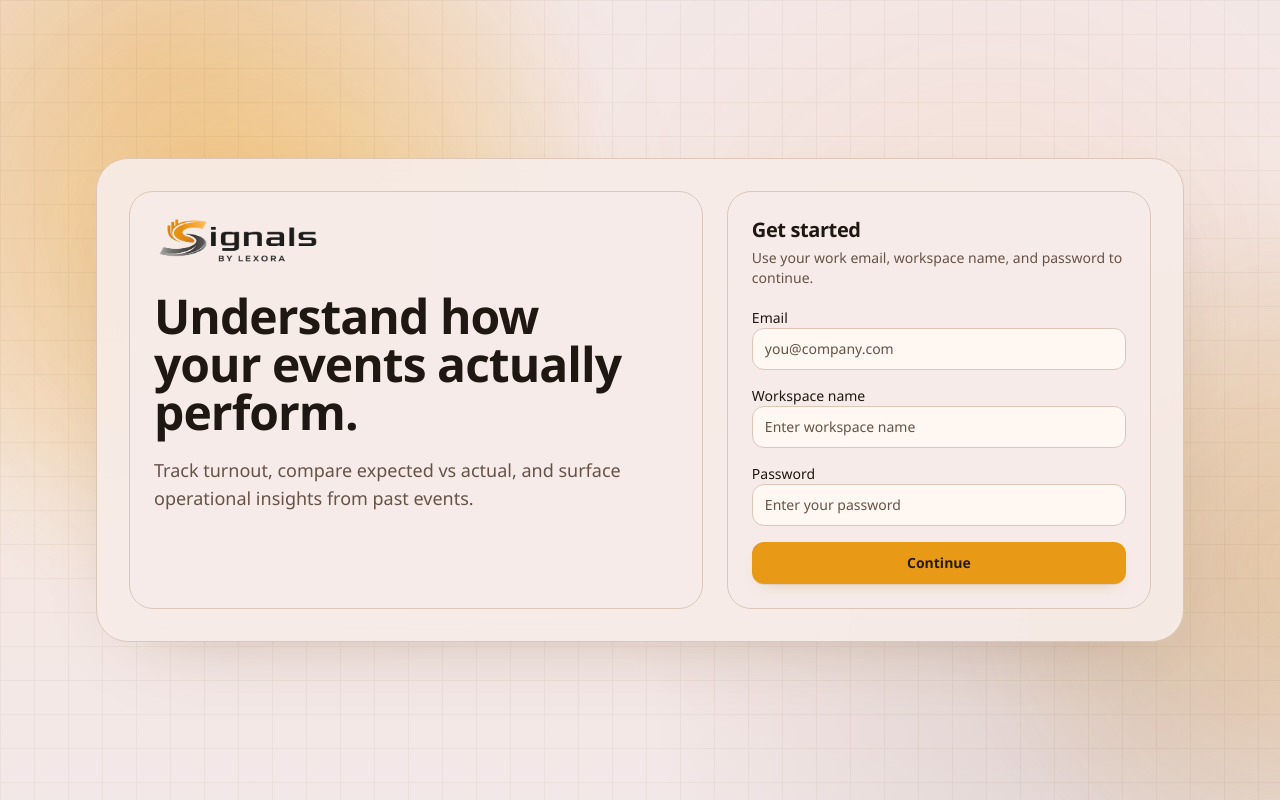
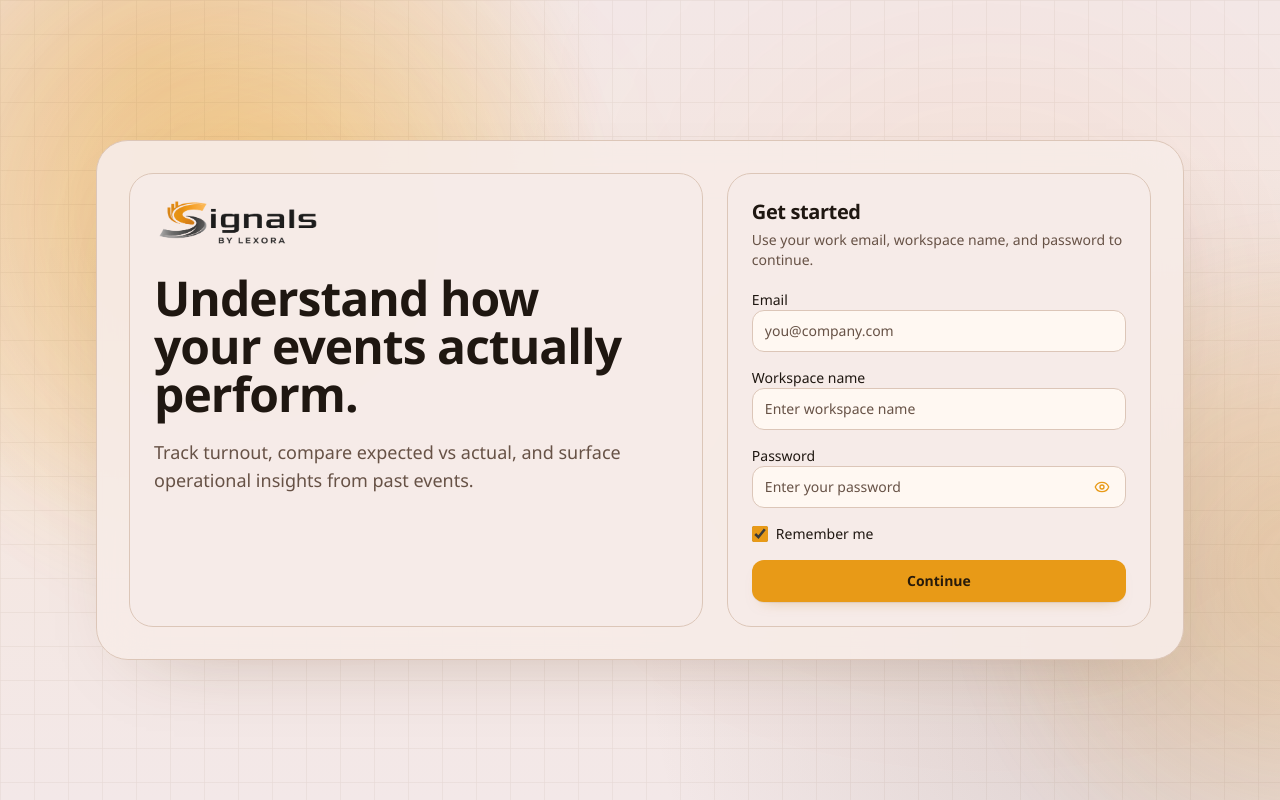
Before and after one commit to alecxismarie/arena, a Next.js app: page / in a window 1280 px wide. Built offline with nearby package versions, Linux system fonts and the light colour scheme; no server answers.

Commit message:
feat(auth-ui): add password eye toggle and remember-me session behavior

```diff
--- a/src/components/onboarding/onboarding-form.tsx
+++ b/src/components/onboarding/onboarding-form.tsx
@@ -1,6 +1,7 @@
 "use client";
 
 import { startOnboardingClientAction } from "@/app/actions/auth-actions";
+import { Eye, EyeOff } from "lucide-react";
 import { useRouter } from "next/navigation";
 import { FormEvent, useEffect, useRef, useState } from "react";
 
@@ -31,6 +32,7 @@ function getErrorMessage(error: unknown) {
 
 export function OnboardingForm() {
   const router = useRouter();
+  const [showPassword, setShowPassword] = useState(false);
   const [isSubmitting, setIsSubmitting] = useState(false);
   const [actualProgress, setActualProgress] = useState(0);
   const [displayProgress, setDisplayProgress] = useState(0);
@@ -209,15 +211,40 @@ export function OnboardingForm() {
 
           <label className="block space-y-1.5 text-sm">
             <span className="font-medium text-foreground">Password</span>
+            <div className="relative">
+              <input
+                type={showPassword ? "text" : "password"}
+                name="password"
+                placeholder="Enter your password"
+                autoComplete="current-password"
+                minLength={8}
+                required
+                className="w-full rounded-xl border border-border bg-card px-3 py-2.5 pr-11 text-foreground outline-none transition placeholder:text-muted-foreground focus:border-accent/70 focus:ring-2 focus:ring-accent/20"
+              />
+              <button
+                type="button"
+                onClick={() => setShowPassword((current) => !current)}
+                aria-label={showPassword ? "Hide password" : "Show password"}
+                className="absolute right-2 top-1/2 inline-flex h-8 w-8 -translate-y-1/2 items-center justify-center rounded-md text-accent transition hover:bg-accent/10"
+              >
+                {showPassword ? (
+                  <EyeOff className="h-4 w-4" aria-hidden />
+                ) : (
+                  <Eye className="h-4 w-4" aria-hidden />
+                )}
+              </button>
+            </div>
+          </label>
+
+          <label className="inline-flex cursor-pointer items-center gap-2 text-sm">
             <input
-              type="password"
-              name="password"
-              placeholder="Enter your password"
-              autoComplete="current-password"
-              minLength={8}
-              required
-              className="w-full rounded-xl border border-border bg-card px-3 py-2.5 text-foreground outline-none transition placeholder:text-muted-foreground focus:border-accent/70 focus:ring-2 focus:ring-accent/20"
+              type="checkbox"
+              name="remember_me"
+              value="1"
+              defaultChecked
+              className="h-4 w-4 accent-accent"
             />
+            <span className="font-medium text-foreground">Remember me</span>
           </label>
 
           {errorMessage ? (
--- a/src/lib/auth.ts
+++ b/src/lib/auth.ts
@@ -6,7 +6,10 @@ import { prisma } from "@/lib/prisma";
 
 const SESSION_COOKIE_NAME = "signals_session";
 const IDENTITY_COOKIE_NAME = "signals_identity";
-const SESSION_MAX_AGE_SECONDS = 60 * 60 * 24 * 30;
+const REMEMBER_PREFERENCE_COOKIE_NAME = "signals_remember_me";
+const SESSION_PERSISTENT_MAX_AGE_SECONDS = 60 * 60 * 24 * 30;
+const SESSION_NON_PERSISTENT_MAX_AGE_SECONDS = 60 * 60 * 24;
+const REMEMBER_PREFERENCE_MAX_AGE_SECONDS = 60 * 15;
 
 const cookieOptions = {
   httpOnly: true,
@@ -120,7 +123,7 @@ export async function setIdentityCookie(userId: string) {
   const cookieStore = await cookies();
   cookieStore.set(IDENTITY_COOKIE_NAME, userId, {
     ...cookieOptions,
-    maxAge: SESSION_MAX_AGE_SECONDS,
+    maxAge: SESSION_PERSISTENT_MAX_AGE_SECONDS,
   });
 }
 
@@ -140,11 +143,38 @@ export async function clearSessionCookie() {
   });
 }
 
+export async function setRememberPreferenceCookie(rememberMe: boolean) {
+  const cookieStore = await cookies();
+  cookieStore.set(REMEMBER_PREFERENCE_COOKIE_NAME, rememberMe ? "1" : "0", {
+    ...cookieOptions,
+    maxAge: REMEMBER_PREFERENCE_MAX_AGE_SECONDS,
+  });
+}
+
+export async function consumeRememberPreferenceCookie() {
+  const cookieStore = await cookies();
+  const rawValue = cookieStore.get(REMEMBER_PREFERENCE_COOKIE_NAME)?.value?.trim();
+
+  cookieStore.set(REMEMBER_PREFERENCE_COOKIE_NAME, "", {
+    ...cookieOptions,
+    maxAge: 0,
+  });
+
+  if (rawValue === "1") return true;
+  if (rawValue === "0") return false;
+  return true;
+}
+
 export async function startWorkspaceSession(params: {
   userId: string;
   workspaceId: string;
+  rememberMe?: boolean;
 }) {
-  const expiresAt = new Date(Date.now() + SESSION_MAX_AGE_SECONDS * 1000);
+  const rememberMe = params.rememberMe ?? true;
+  const sessionMaxAgeSeconds = rememberMe
+    ? SESSION_PERSISTENT_MAX_AGE_SECONDS
+    : SESSION_NON_PERSISTENT_MAX_AGE_SECONDS;
+  const expiresAt = new Date(Date.now() + sessionMaxAgeSeconds * 1000);
 
   const session = await prisma.session.create({
     data: {
@@ -156,10 +186,16 @@ export async function startWorkspaceSession(params: {
   });
 
   const cookieStore = await cookies();
-  cookieStore.set(SESSION_COOKIE_NAME, session.id, {
-    ...cookieOptions,
-    maxAge: SESSION_MAX_AGE_SECONDS,
-  });
+  cookieStore.set(
+    SESSION_COOKIE_NAME,
+    session.id,
+    rememberMe
+      ? {
+          ...cookieOptions,
+          maxAge: sessionMaxAgeSeconds,
+        }
+      : cookieOptions,
+  );
   cookieStore.set(IDENTITY_COOKIE_NAME, "", {
     ...cookieOptions,
     maxAge: 0,
--- a/src/lib/onboarding-auth.ts
+++ b/src/lib/onboarding-auth.ts
@@ -7,7 +7,11 @@ import {
   timingSafeEqual,
 } from "crypto";
 import { promisify } from "util";
-import { startWorkspaceSession } from "@/lib/auth";
+import {
+  consumeRememberPreferenceCookie,
+  setRememberPreferenceCookie,
+  startWorkspaceSession,
+} from "@/lib/auth";
 import { sendVerificationMagicLinkEmail } from "@/lib/brevo";
 import { prisma } from "@/lib/prisma";
 import {
@@ -71,6 +75,13 @@ function parsePassword(value: FormDataEntryValue | null) {
   }
 
   return password;
+}
+
+function parseRememberMe(value: FormDataEntryValue | null) {
+  const normalized = String(value ?? "")
+    .trim()
+    .toLowerCase();
+  return normalized === "1" || normalized === "true" || normalized === "on";
 }
 
 function deriveNameFromEmail(email: string) {
@@ -146,6 +157,7 @@ export async function requestOnboardingVerification(
   const email = parseEmail(formData.get("email"));
   const workspaceName = parseWorkspaceName(formData.get("workspace_name"));
   const password = parsePassword(formData.get("password"));
+  const rememberMe = parseRememberMe(formData.get("remember_me"));
   const now = new Date();
 
   const existingUser = await prisma.user.findUnique({
@@ -184,6 +196,7 @@ export async function requestOnboardingVerification(
     await startWorkspaceSession({
       userId: existingUser.id,
       workspaceId: membership.workspace_id,
+      rememberMe,
     });
 
     return {
@@ -192,6 +205,7 @@ export async function requestOnboardingVerification(
   }
 
   const passwordHash = await hashPassword(password);
+  await setRememberPreferenceCookie(rememberMe);
 
   const [recentRequest, activeTokenCount] = await Promise.all([
     prisma.emailVerificationToken.findFirst({
@@ -328,6 +342,7 @@ async function consumeVerificationToken(token: string): Promise<ConsumeTokenResu
 
 export async function completeOnboardingFromVerificationToken(token: string) {
   const consumed = await consumeVerificationToken(token);
+  const rememberMe = await consumeRememberPreferenceCookie();
 
   const user = await prisma.user.upsert({
     where: { email: consumed.email },
@@ -345,6 +360,7 @@ export async function completeOnboardingFromVerificationToken(token: string) {
     await startWorkspaceSession({
       userId: user.id,
       workspaceId,
+      rememberMe,
     });
 
     return {
@@ -376,6 +392,7 @@ export async function completeOnboardingFromVerificationToken(token: string) {
   await startWorkspaceSession({
     userId: user.id,
     workspaceId: workspace.id,
+    rememberMe,
   });
 
   return {
```
